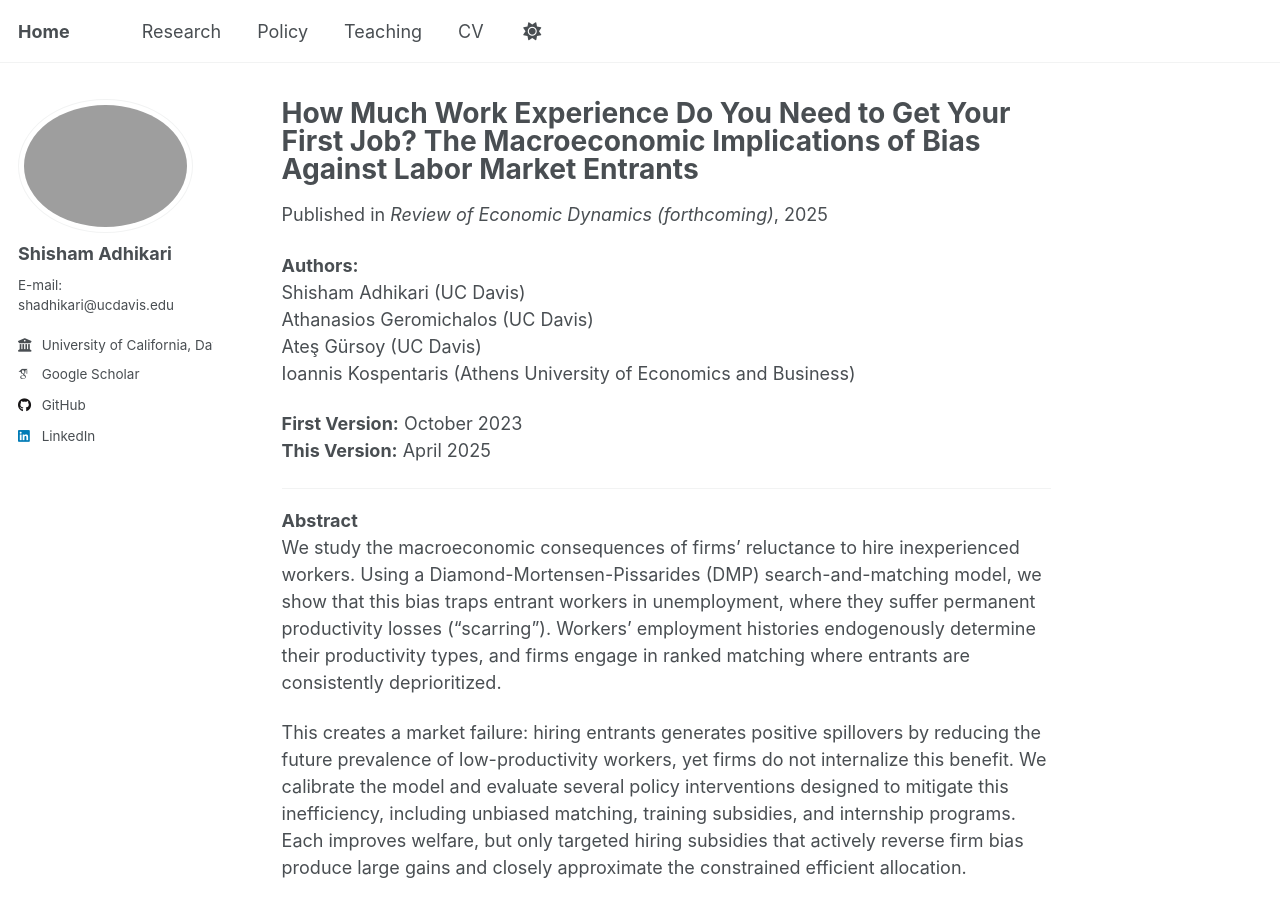
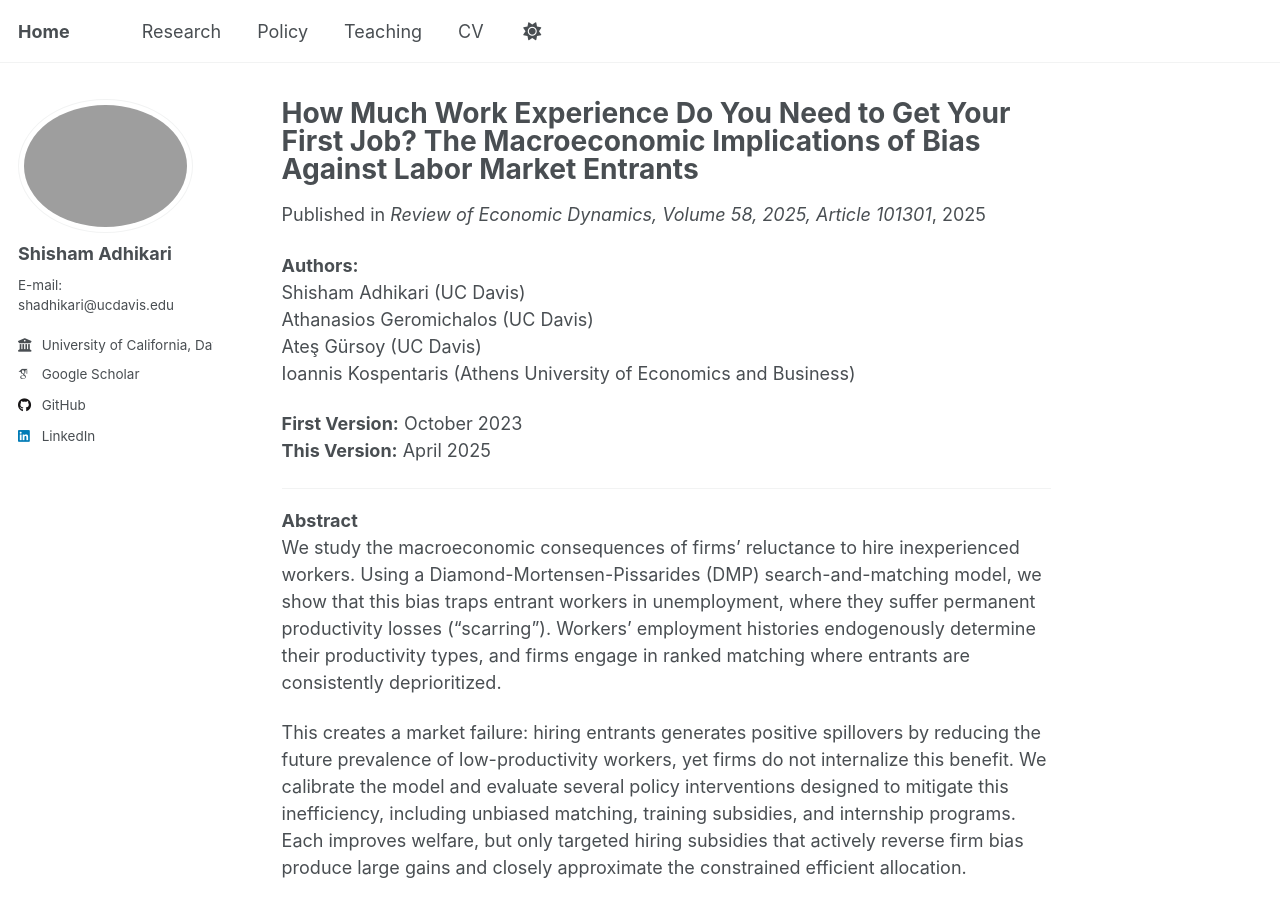
Before and after one commit to adhikars11/shadhikari, a Jekyll site: the page built from _publications/entrant-bias.md, in a window 1280 px wide and 900 px high. Built offline with Jekyll 4.4.1, drawn with Linux system fonts in a browser that asks for light colours; some web fonts are replaced.

Commit message:
publication

```diff
--- a/_publications/entrant-bias.md
+++ b/_publications/entrant-bias.md
@@ -5,7 +5,7 @@ category: manuscripts
 permalink: /publication/entrant-bias
 excerpt: 'This paper develops a search-theoretic model to quantify the macroeconomic costs of firm bias against inexperienced workers and evaluates targeted hiring policies to address it.'
 date: 2025-04-01
-venue: 'Review of Economic Dynamics (forthcoming)'
+venue: 'Review of Economic Dynamics, Volume 58, 2025, Article 101301'
 paperurl: 'https://adhikars11.github.io/shadhikari/files/entrant_bias_paper.pdf'
 slidesurl: 'https://adhikars11.github.io/shadhikari/files/entrant_bias_slides.pdf'
 citation: 'Adhikari, S., Geromichalos, A., Gürsoy, A., & Kospentaris, I. (2025). How Much Work Experience Do You Need to Get Your First Job? Review of Economic Dynamics, 58, 101301. https://doi.org/10.1016/j.red.2025.101301'
```
Also changed, not shown: _publications/task-green-transition.md (+1 -1 lines).
